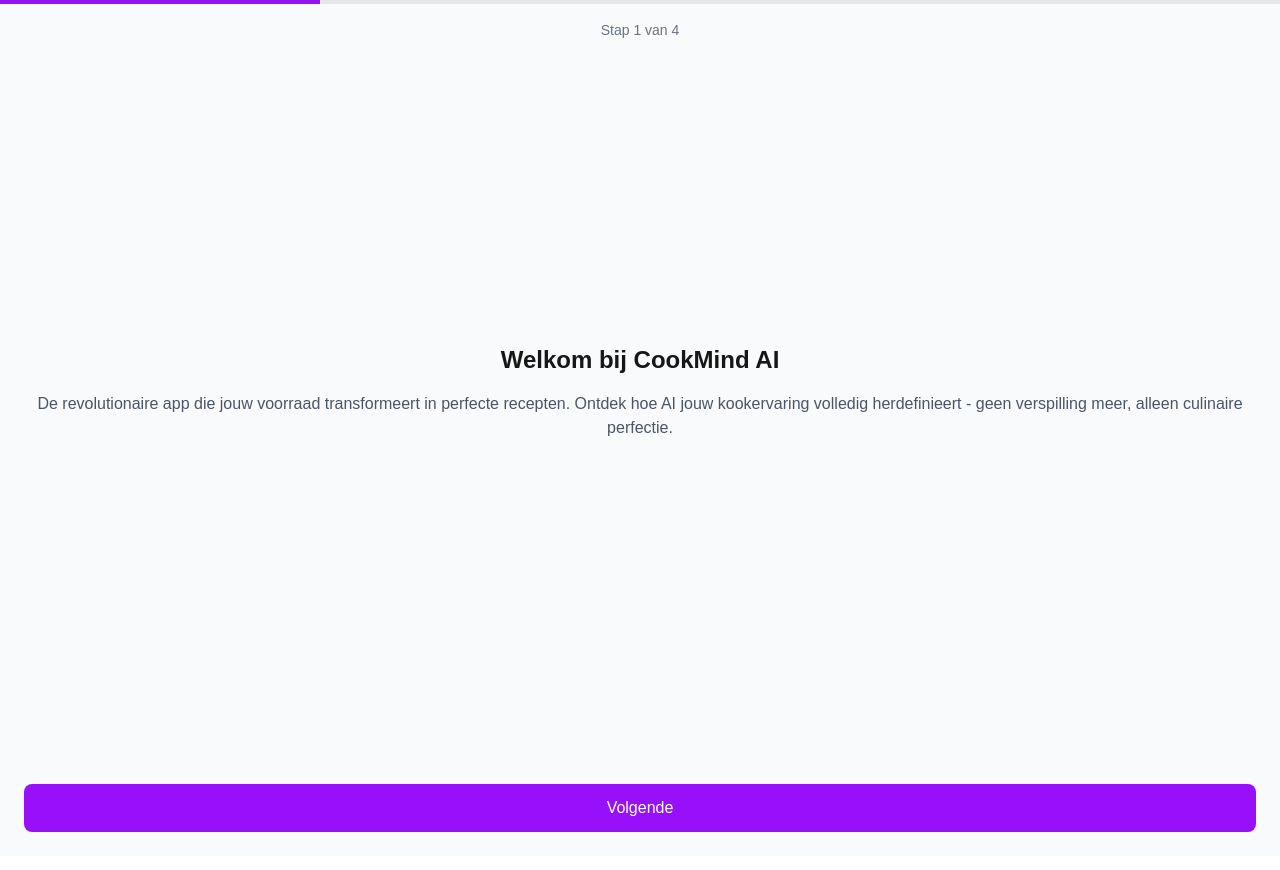
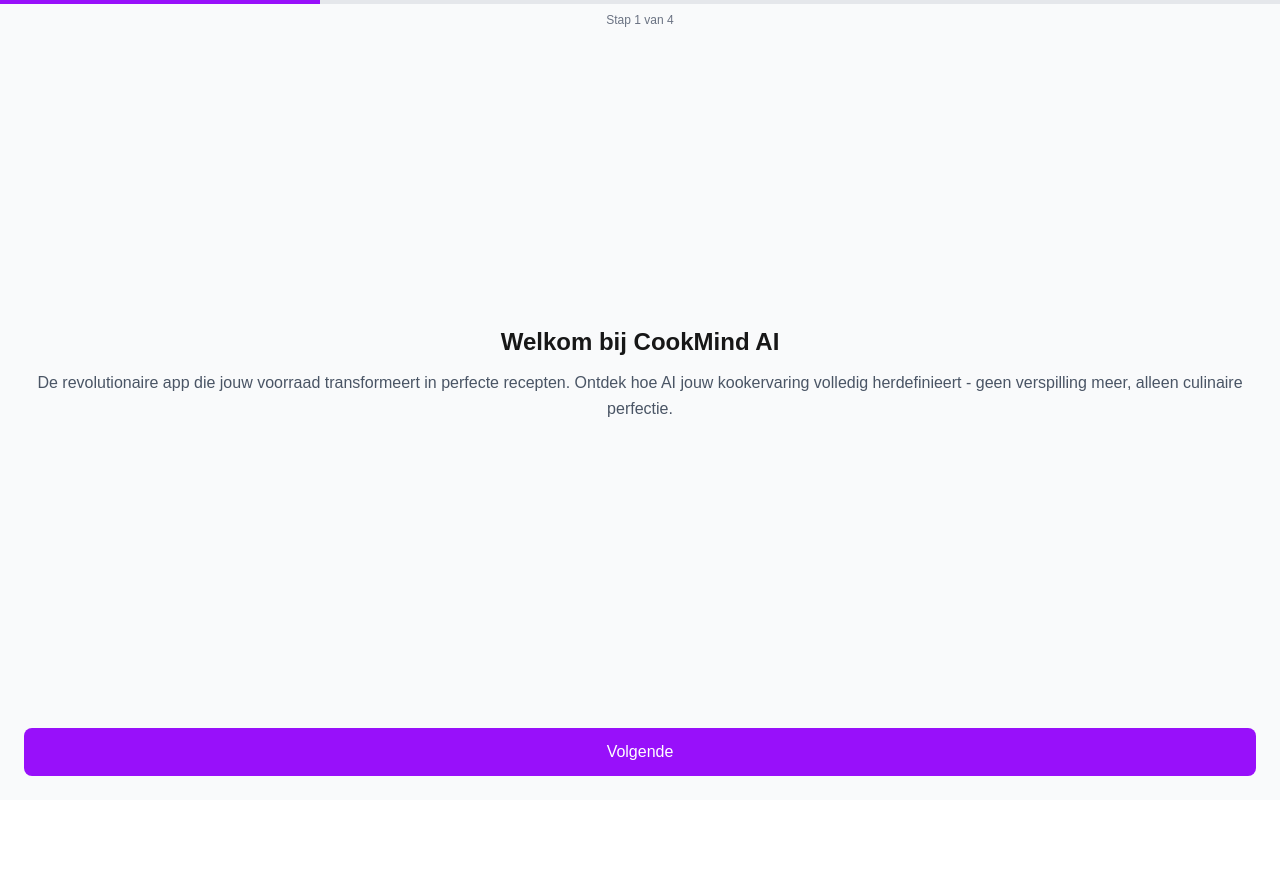
Before and after one commit to Jasper-van-Tilborg/cookmind, a Next.js app: page /onboarding in a window 1280 px wide. Shown: the top 870 px of the page. After the commit the page ends 800 px from the top, so only its background shows below. Built offline with nearby package versions, Linux system fonts and the light colour scheme; no server answers.

Commit message:
Scrollable fix

```diff
--- a/src/components/onboarding/OnboardingContainer.tsx
+++ b/src/components/onboarding/OnboardingContainer.tsx
@@ -1,6 +1,6 @@
 'use client';
 
-import { useState } from 'react';
+import { useState, useEffect } from 'react';
 import { useRouter } from 'next/navigation';
 import OnboardingStep from './OnboardingStep';
 
@@ -27,6 +27,17 @@ export default function OnboardingContainer() {
   const router = useRouter();
   const [currentStep, setCurrentStep] = useState(0);
 
+  // Voorkom scrollen op body/html niveau
+  useEffect(() => {
+    document.body.style.overflow = 'hidden';
+    document.documentElement.style.overflow = 'hidden';
+
+    return () => {
+      document.body.style.overflow = '';
+      document.documentElement.style.overflow = '';
+    };
+  }, []);
+
   const handleNext = () => {
     if (currentStep < onboardingSteps.length - 1) {
       setCurrentStep(currentStep + 1);
@@ -44,15 +55,15 @@ export default function OnboardingContainer() {
   const currentStepData = onboardingSteps[currentStep];
 
   return (
-    <div className="min-h-screen bg-gray-50">
+    <div className="fixed inset-0 h-screen w-screen bg-gray-50 overflow-hidden flex flex-col z-50">
       {/* Progress bar */}
-      <div className="w-full bg-gray-200 h-1">
+      <div className="w-full bg-gray-200 h-1 flex-shrink-0">
         <div
           className="bg-purple-600 h-1 transition-all duration-300"
           style={{ width: `${progress}%` }}
         />
       </div>
-      <div className="p-4 text-sm text-gray-500 text-center">
+      <div className="py-2 px-4 text-xs text-gray-500 text-center flex-shrink-0">
         Stap {currentStep + 1} van {onboardingSteps.length}
       </div>
 
--- a/src/components/onboarding/OnboardingStep.tsx
+++ b/src/components/onboarding/OnboardingStep.tsx
@@ -16,13 +16,13 @@ export default function OnboardingStep({
   isLastStep = false,
 }: OnboardingStepProps) {
   return (
-    <div className="flex flex-col h-screen">
-      <div className="flex-1 flex flex-col items-center justify-center p-6">
-        <h2 className="text-2xl font-bold mb-4">{title}</h2>
-        <p className="text-gray-600 text-center mb-8">{description}</p>
+    <div className="flex flex-col flex-1 min-h-0 overflow-hidden">
+      <div className="flex-1 flex flex-col items-center justify-center px-6 py-4 min-h-0">
+        <h2 className="text-xl sm:text-2xl font-bold mb-3 text-center">{title}</h2>
+        <p className="text-sm sm:text-base text-gray-600 text-center leading-relaxed">{description}</p>
       </div>
 
-      <div className="p-6">
+      <div className="p-6 pt-4 flex-shrink-0">
         <button
           onClick={onNext}
           className="w-full bg-purple-600 text-white py-3 px-4 rounded-lg font-medium"
```
